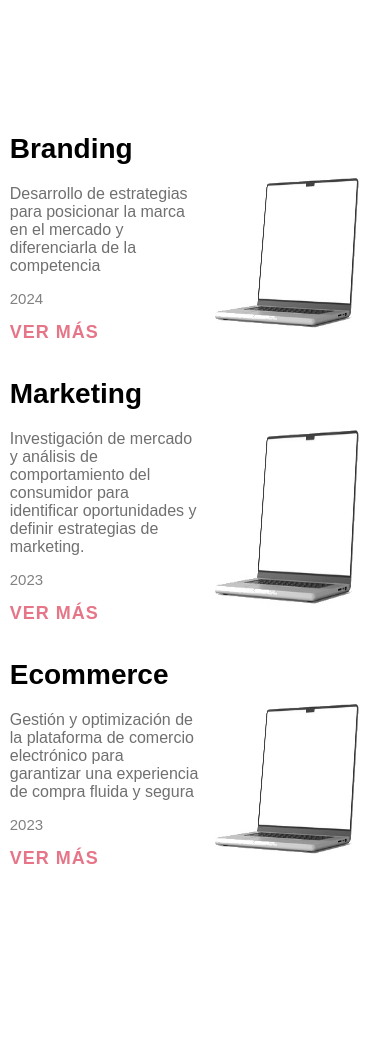
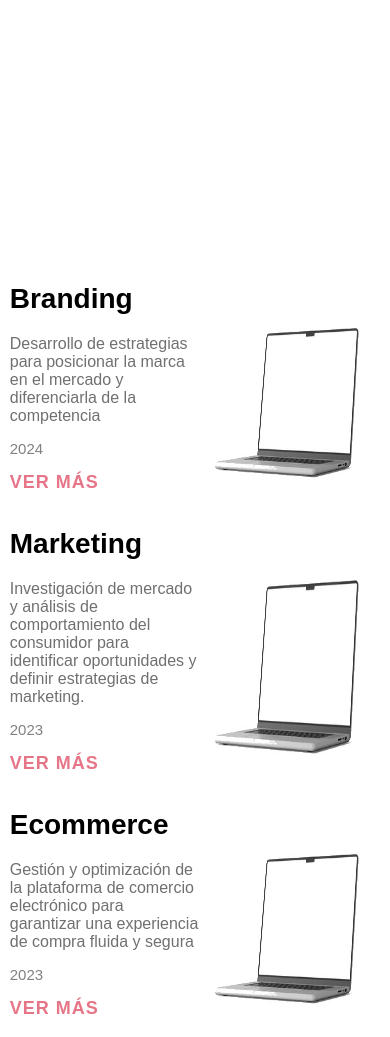
Before and after one commit to ErnaniDeMagalhaes/-Valentina-s-Portfolio, a plain HTML site: page index.html in a window 390 px wide. Shown: the part 1040-2077 px from the top of the page. Drawn offline with Linux system fonts and the light colour scheme.

Commit message:
Update estilos.css

```diff
--- a/estilos.css
+++ b/estilos.css
@@ -347,7 +347,7 @@ footer span{
 @media only screen and (max-width: 576px) {
 
     .proyectos{
-
+        padding-top: 150px;
         width: 100%;
         margin-top: 100vh;
         display: flex;
```
